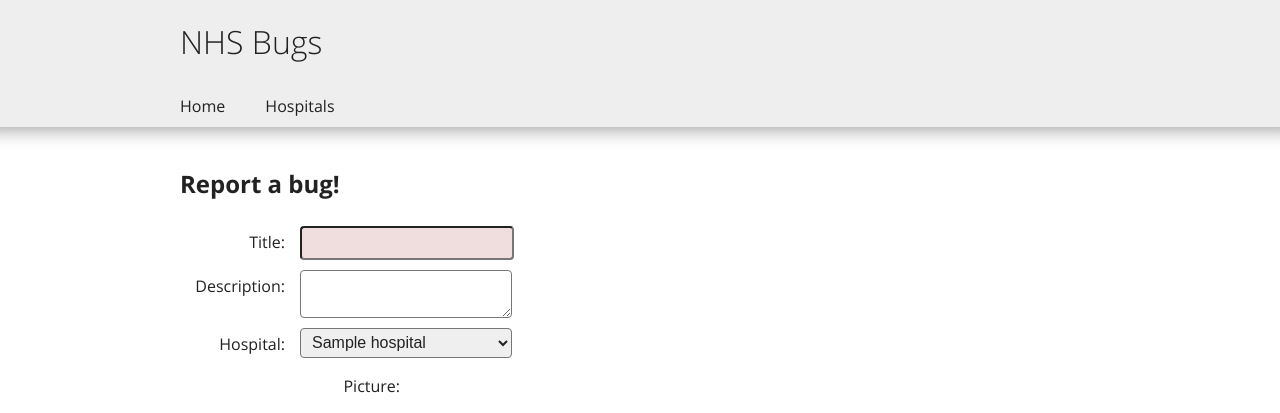
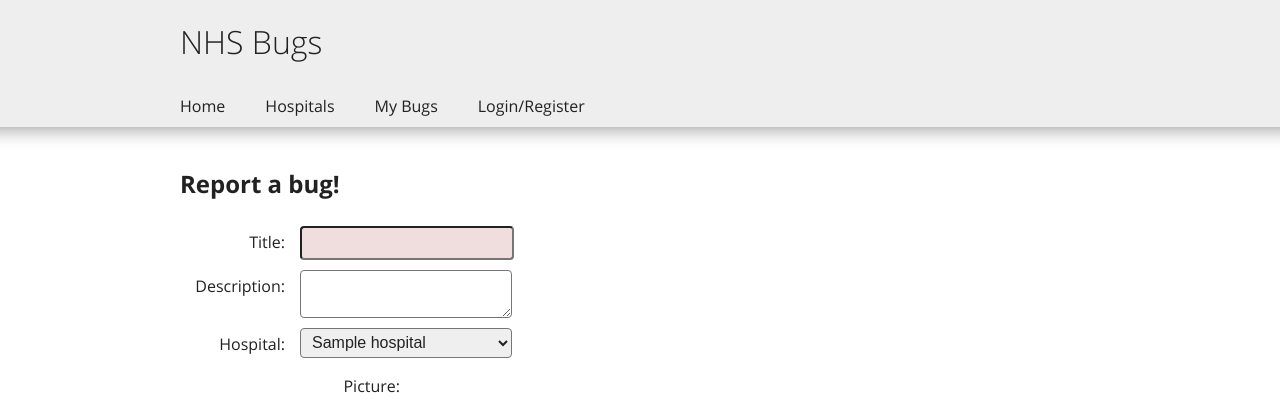
Before and after one commit to openhealthcare/nhsbugs, a Django app: template nhsbugs/templates/bugs/report.html in a window 1280 px wide. Shown: the top 413 px of the page. Run offline with Django 3.2, Linux system fonts and the light colour scheme; the template is opened without the code that fills it: most values are stand-ins (such as "Sample title", 1, 10 or a date in 2020); parts of the project's set-up code (start-up, migrations or seed data) failed here and were passed over.

Commit message:
changed nav items

```diff
--- a/nhsbugs/templates/base.html
+++ b/nhsbugs/templates/base.html
@@ -26,6 +26,12 @@
         <ul>
             <li class="home"><a href="{% url home %}">Home</a></li>
             <li class="list_hospitals"><a href="{% url list_hospitals %}">Hospitals</a></li>
+            <li class="my_bugs"><a href="#">My Bugs</a></li>
+            {% if user.is_authenticated %}
+            <li>Logged in as: {{ user.username }} <a href="/logout/">Logout</a></li>
+            {% else %}
+            <li><a href="/login/">Login/Register</a></li>
+            {% endif %}
         </ul>
     </nav>
   </header>
```
